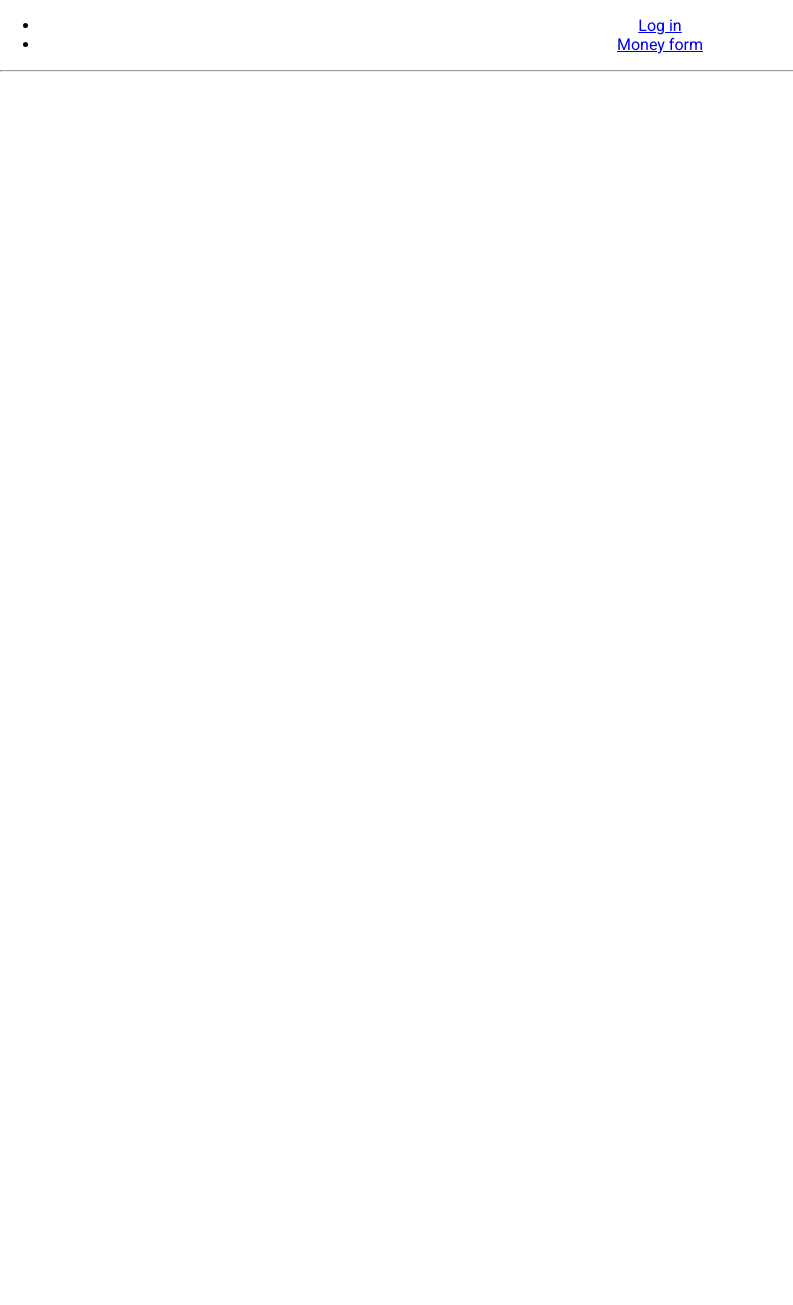
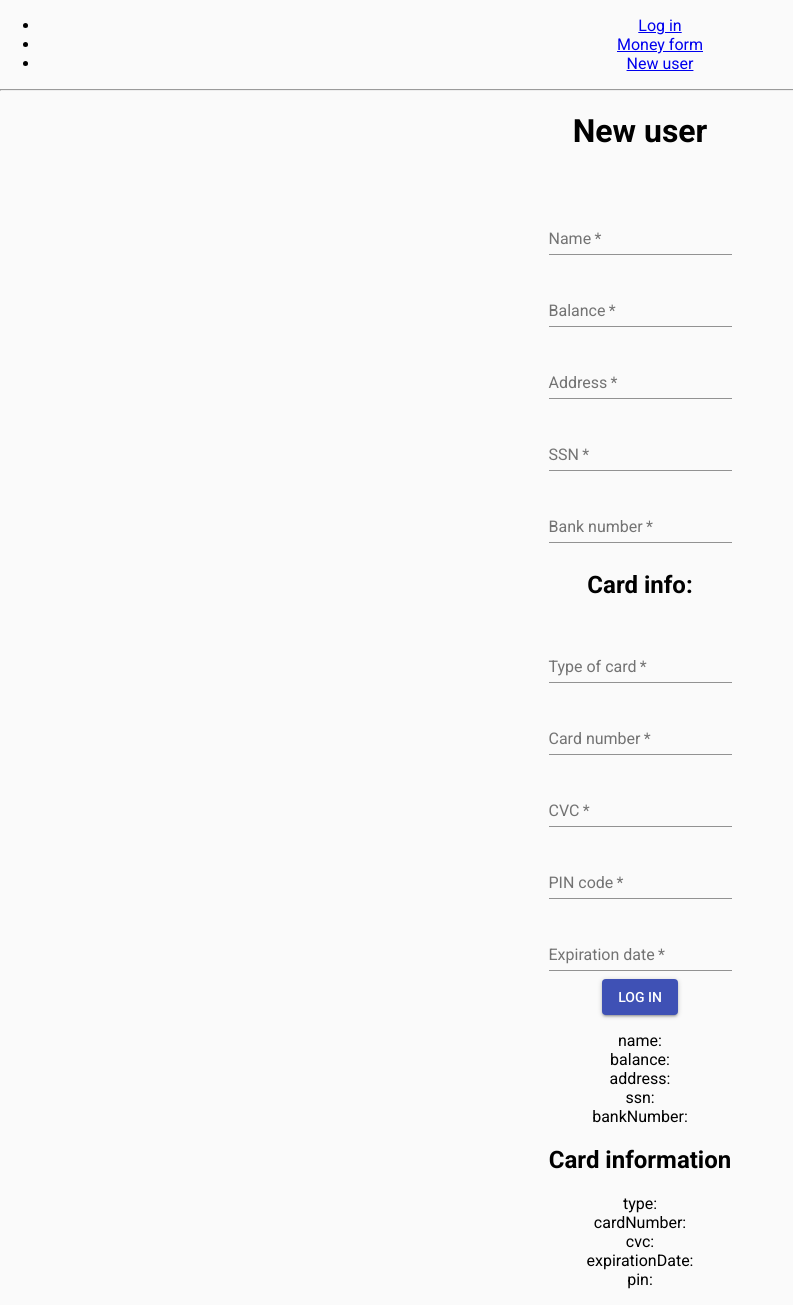
Before and after one commit to AndreasJacobsen/atm, a React (Create React App) app in the folder client/: page /newuser in a window 1280 px wide. Shown: the whole page, without its empty margins (0-793 px from the left). Before the commit the page ends 800 px from the top, so only its background shows below. Built offline with nearby package versions, Linux system fonts and the light colour scheme; no server answers.

Commit message:
lagt til new user side og form

```diff
--- a/client/src/components/logIn.jsx
+++ b/client/src/components/logIn.jsx
@@ -58,7 +58,7 @@ class logIn extends React.Component {
             label="PIN code"
             className="tekstfelt"
             margin="normal"
-            type="text"
+            type="password"
             defaultValue={pin}
             name="pin"
             onChange={e => this.handleEvent(e)}
--- /dev/null
+++ b/client/src/components/newUser.jsx
@@ -0,0 +1,232 @@
+import React from 'react';
+import { withStyles } from '@material-ui/core/styles';
+import Button from '@material-ui/core/Button';
+import CssBaseline from '@material-ui/core/CssBaseline';
+import TextField from '@material-ui/core/TextField';
+import axios from 'axios';
+
+class newuser extends React.Component {
+  constructor() {
+    super();
+    this.state = {
+      name: '',
+      balance: '',
+      address: '',
+      ssn: '',
+      bankNumber: '',
+      //Card information
+      type: '',
+      cardNumber: '',
+      cvc: '',
+      expirationDate: '',
+      pin: ''
+    };
+    this.handleEvent = this.handleEvent.bind(this);
+    {
+      /* check if can be removed */
+    }
+    this.handleSubmit = this.handleSubmit.bind(this);
+  }
+  handleEvent = e => {
+    this.setState({ [e.target.name]: e.target.value });
+  };
+  handleSubmit = e => {
+    e.preventDefault();
+    // get our form data out of state
+    const {
+      name,
+      balance,
+      address,
+      ssn,
+      bankNumber,
+      type,
+      cardNumber,
+      cvc,
+      expirationDate,
+      pin
+    } = this.state;
+
+    axios
+      .post('/api/newuser', {
+        name,
+        balance,
+        address,
+        ssn,
+        bankNumber,
+        type,
+        cardNumber,
+        cvc,
+        expirationDate,
+        pin
+      })
+      .then(result => {
+        console.log(this.cardNumber);
+        console.log(cardNumber);
+      });
+  };
+
+  render() {
+    const {
+      name,
+      balance,
+      address,
+      ssn,
+      bankNumber,
+      type,
+      cardNumber,
+      cvc,
+      expirationDate,
+      pin
+    } = this.state;
+    return (
+      <React.Fragment>
+        <CssBaseline /> {/*https://material-ui.com/style/css-baseline */}
+        <h1> New user</h1>
+        <form>
+          <br />
+          {/* Bytt ut med CSS block elementer eller noe slikt, bytt name på form fields til å hentes via JS  */}
+          <TextField
+            required
+            id="standard-required"
+            label="Name"
+            className="tekstfelt"
+            margin="normal"
+            defaultValue={name}
+            name="name"
+            onChange={e => this.handleEvent(e)}
+          />
+          <br />
+          <TextField
+            required
+            id="standard-required"
+            label="Balance"
+            className="tekstfelt"
+            margin="normal"
+            defaultValue={balance}
+            name="balance"
+            onChange={e => this.handleEvent(e)}
+          />
+          <br />
+          <TextField
+            required
+            id="standard-required"
+            label="Address"
+            className="tekstfelt"
+            margin="normal"
+            defaultValue={address}
+            name="address"
+            onChange={e => this.handleEvent(e)}
+          />
+          <br />
+          <TextField
+            required
+            id="standard-required"
+            label="SSN"
+            className="tekstfelt"
+            margin="normal"
+            defaultValue={ssn}
+            name="ssn"
+            onChange={e => this.handleEvent(e)}
+          />
+          <br />
+          <TextField
+            required
+            id="standard-required"
+            label="Bank number"
+            className="tekstfelt"
+            margin="normal"
+            defaultValue={bankNumber}
+            name="bankNumber"
+            onChange={e => this.handleEvent(e)}
+          />
+          <br />
+          <h2> Card info:</h2>
+          <TextField
+            required
+            id="standard-required"
+            label="Type of card"
+            className="tekstfelt"
+            margin="normal"
+            defaultValue={type}
+            name="type"
+            onChange={e => this.handleEvent(e)}
+          />
+          <br />
+          <TextField
+            required
+            id="standard-required"
+            label="Card number"
+            className="tekstfelt"
+            margin="normal"
+            defaultValue={cardNumber}
+            name="cardNumber"
+            onChange={e => this.handleEvent(e)}
+          />
+          <br />
+          <TextField
+            required
+            id="standard-required"
+            label="CVC"
+            className="tekstfelt"
+            margin="normal"
+            defaultValue={cvc}
+            name="cvc"
+            onChange={e => this.handleEvent(e)}
+          />
+
+          <br />
+          <TextField
+            required
+            id="standard-required"
+            label="PIN code"
+            className="tekstfelt"
+            margin="normal"
+            defaultValue={pin}
+            name="pin"
+            onChange={e => this.handleEvent(e)}
+          />
+          <br />
+          <TextField
+            required
+            id="standard-required"
+            label="Expiration date"
+            className="tekstfelt"
+            margin="normal"
+            defaultValue={expirationDate}
+            name="expirationDate"
+            onChange={e => this.handleEvent(e)}
+          />
+          <br />
+          <Button type="submit" variant="contained" color="primary" className="Knapp">
+            Log in
+          </Button>
+        </form>
+        <p>
+          name: {this.name}
+          <br />
+          balance: {this.balance}
+          <br />
+          address: {this.address}
+          <br />
+          ssn: {this.ssn}
+          <br />
+          bankNumber: {this.cardNumber}
+          <br />
+          <h2>Card information</h2>
+          type: {this.type}
+          <br />
+          cardNumber: {this.cardNumber}
+          <br />
+          cvc: {this.cvc}
+          <br />
+          expirationDate:
+          {this.expirationDate}
+          <br />
+          pin: {this.expirationDate}
+          <br />
+        </p>
+      </React.Fragment>
+    );
+  }
+}
+export default newuser;
--- a/client/src/components/router.jsx
+++ b/client/src/components/router.jsx
@@ -1,8 +1,8 @@
-import React from "react";
-import { BrowserRouter as Router, Route, Link } from "react-router-dom";
-import MoneyForm from "./moneyForm";
-import logIn from "./logIn";
-
+import React from 'react';
+import { BrowserRouter as Router, Route, Link } from 'react-router-dom';
+import MoneyForm from './moneyForm';
+import logIn from './logIn';
+import newuser from './newUser';
 const BasicExample = () => (
   <Router>
     <div>
@@ -13,12 +13,16 @@ const BasicExample = () => (
         <li>
           <Link to="/moneyform">Money form</Link>
         </li>
+        <li>
+          <Link to="/newuser">New user</Link>
+        </li>
       </ul>
 
       <hr />
 
       <Route exact path="/" component={logIn} />
       <Route path="/moneyform" component={MoneyForm} />
+      <Route path="/newuser" component={newuser} />
     </div>
   </Router>
 );
```
